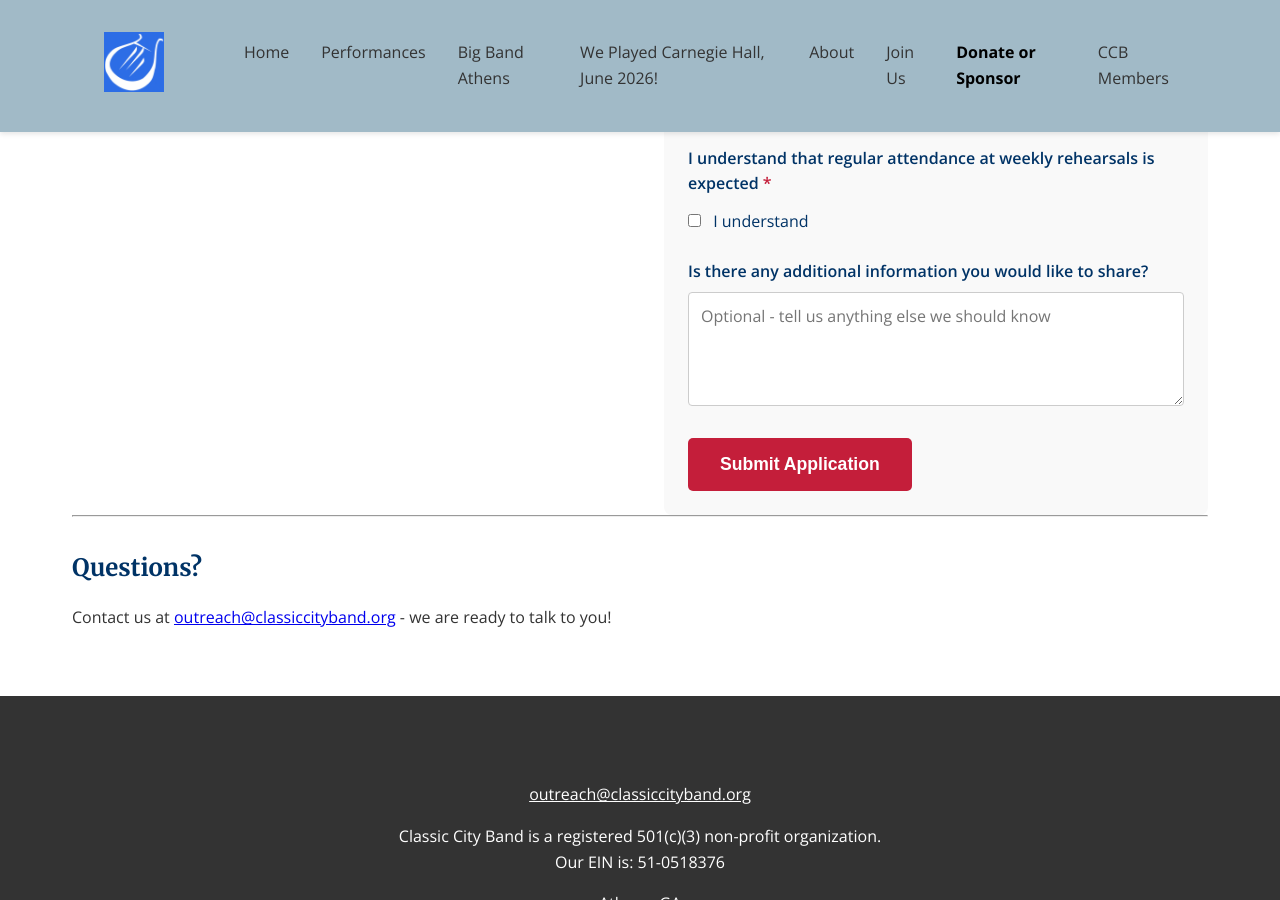
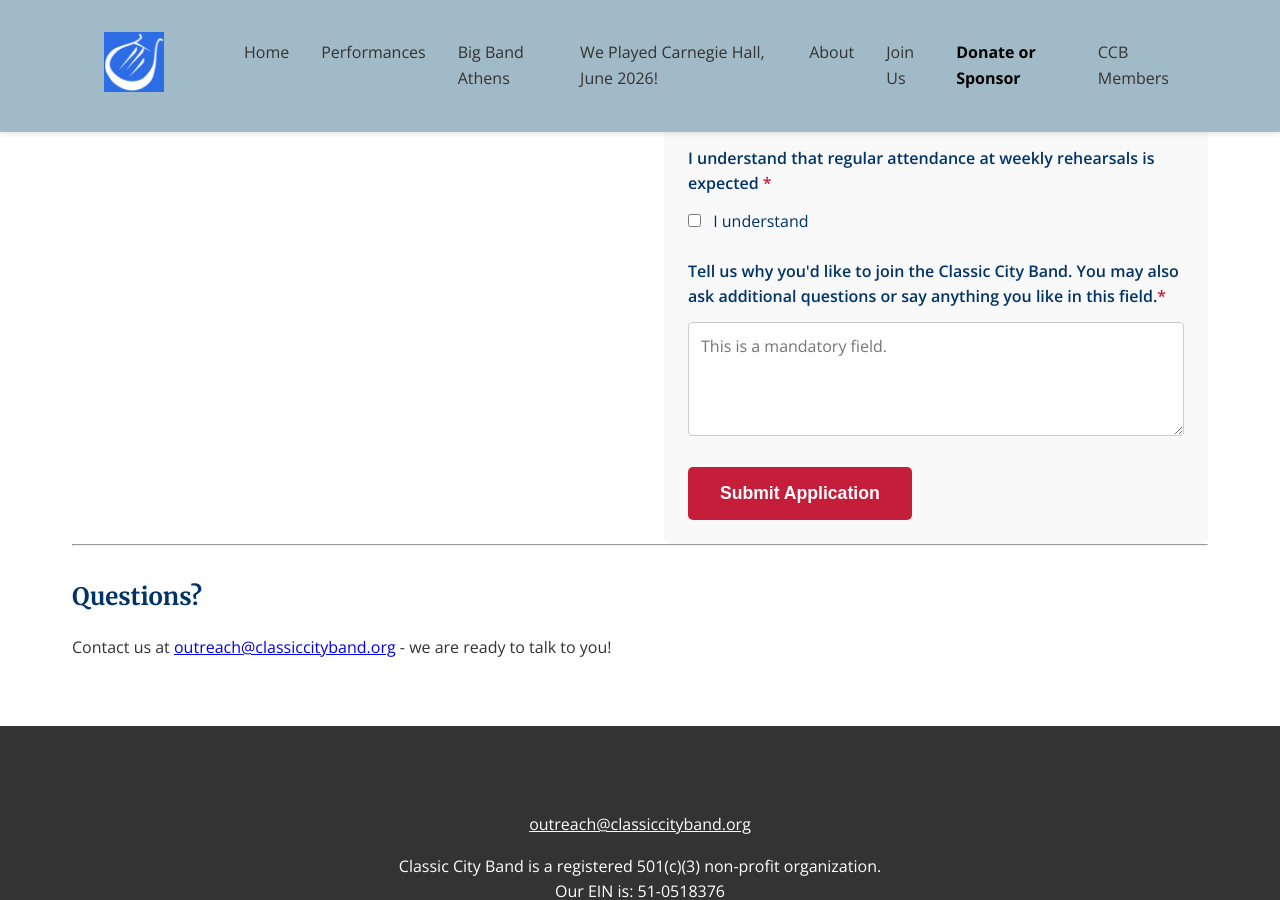
Before and after one commit to webmasterCCB/CCBwebsite, a Jekyll site: the page built from join.md, in a window 1280 px wide and 900 px high, scrolled down 1476 px. Built offline with Jekyll 4.4.1, drawn with Linux system fonts in a browser that asks for light colours; comment, search, counter and statistics services are not loaded.

Commit message:
Update join.md

```diff
--- a/join.md
+++ b/join.md
@@ -214,30 +214,12 @@ Classic City Band welcomes musicians of all levels who are passionate about maki
   </div>
 
   <!-- Additional Information -->
-  <label for="additional">Is there any additional information you would like to share?</label>
-  <textarea id="additional" name="additionalInfo" rows="4" placeholder="Optional - tell us anything else we should know"></textarea>
+  <span class="section-title">Tell us why you'd like to join the Classic City Band. You may also ask additional questions or say anything you like in this field.<span class="required">*</span></span>
+  <textarea id="additional" name="additionalInfo" rows="4" placeholder="This is a mandatory field."></textarea>
 
   <!-- Submit Button -->
   <button type="submit">Submit Application</button>
 </form>
-
-<script src="https://www.google.com/recaptcha/api.js"></script>
-<script>
-  document.querySelector('.signup-form').addEventListener('submit', function(e) {
-    e.preventDefault();
-    grecaptcha.ready(function() {
-      grecaptcha.execute('6LfiEaItAAAAADFVRJeQsXBDgTXErHIINzSIiBkm', {action: 'submit'}).then(function(token) {
-        var input = document.createElement('input');
-        input.type = 'hidden';
-        input.name = 'g-recaptcha-response';
-        input.value = token;
-        document.querySelector('.signup-form').appendChild(input);
-        document.querySelector('.signup-form').submit();
-      });
-    });
-  });
-</script>
-
   </div>
 </div>
 
```
